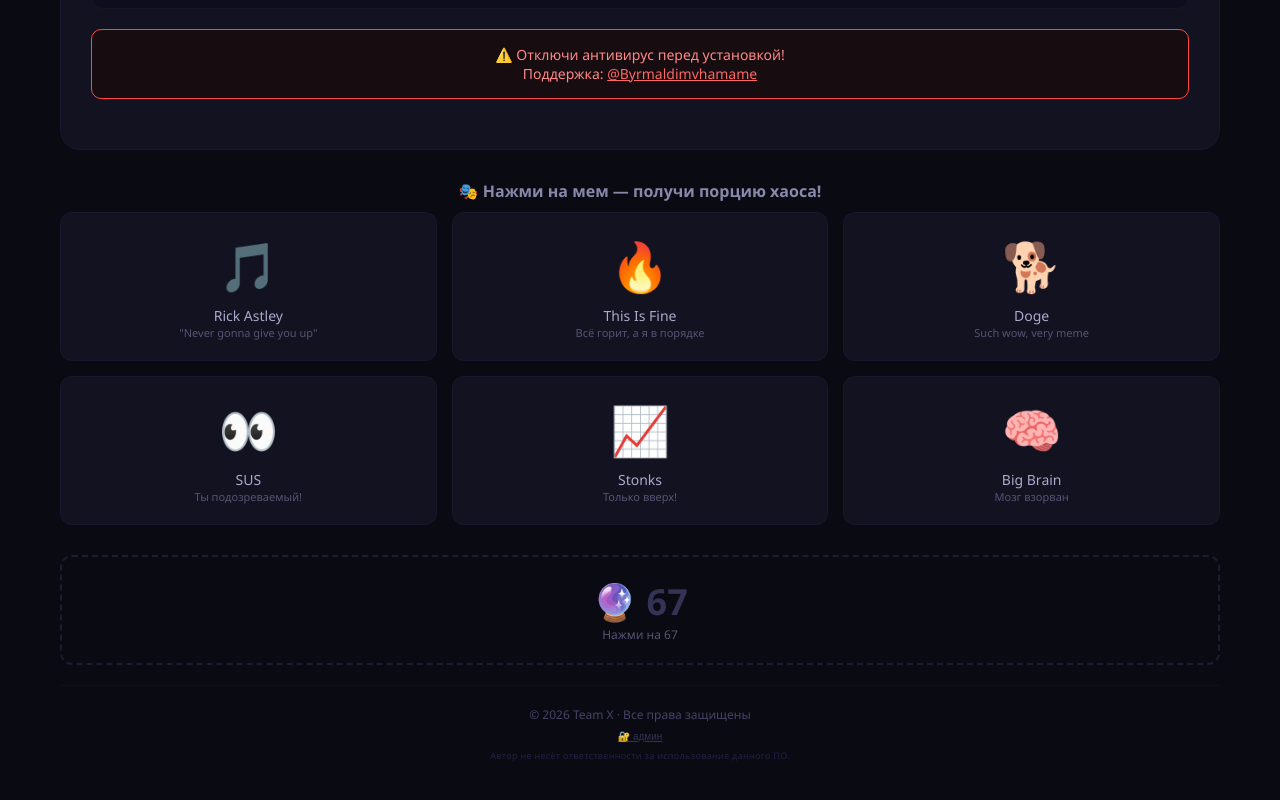
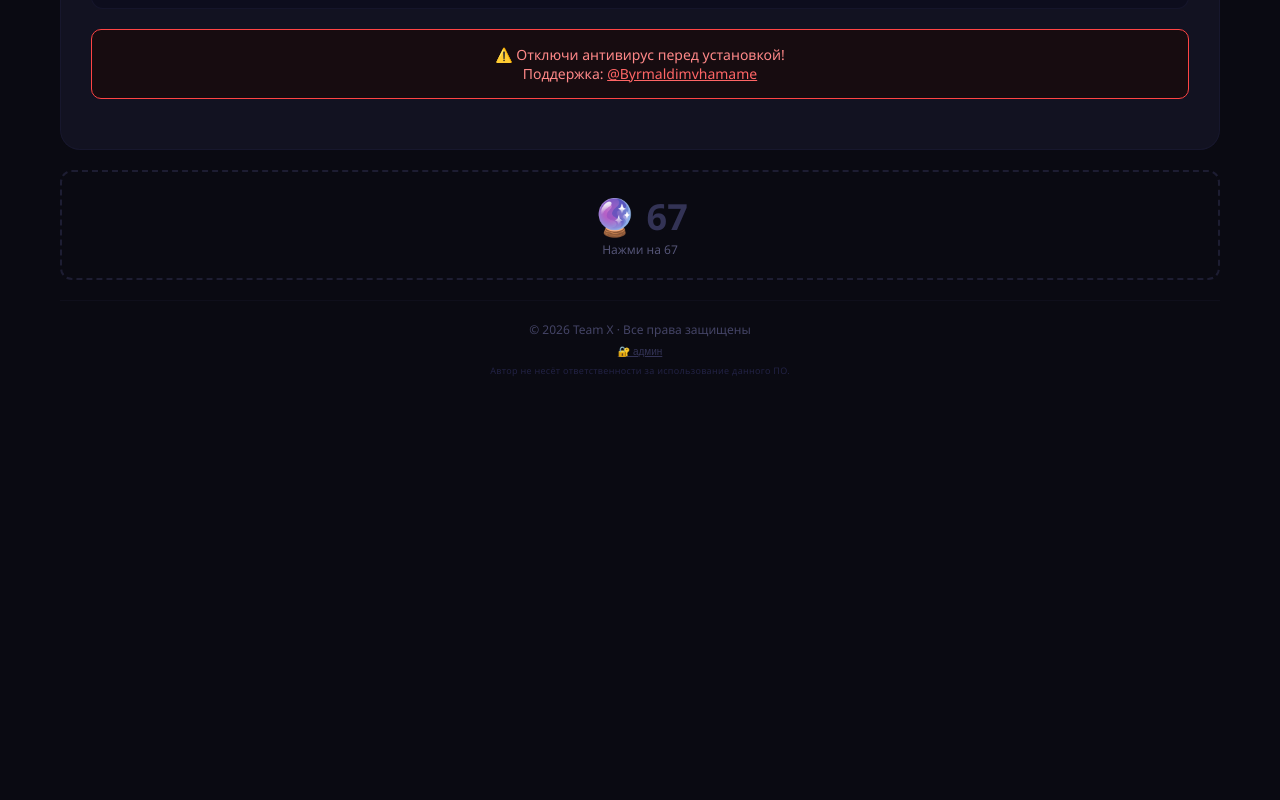
Before and after one commit to mishanoga02-pixel/mishanoga02-pixel.github.io, a plain HTML site: page index.html in a window 1280 px wide. Shown: the part 2263-3063 px from the top of the page. After the commit the page ends 2690 px from the top, so only its background shows below. Drawn offline with Linux system fonts and the light colour scheme; no server answers; animation ran at ten frames a second.

Commit message:
Update index.html

```diff
--- a/index.html
+++ b/index.html
@@ -5,6 +5,7 @@
     <meta name="viewport" content="width=device-width, initial-scale=1.0">
     <title>Team X - Читы для игр</title>
     <style>
+        /* ===== ВЕСЬ СТАРЫЙ CSS (БЕЗ КНОПОК БЛЕВОТЫ) ===== */
         * { margin: 0; padding: 0; box-sizing: border-box; }
         body { font-family: 'Segoe UI', sans-serif; background: #0a0a12; color: #fff; min-height: 100vh; overflow-x: hidden; }
         #stars-canvas { position: fixed; top: 0; left: 0; width: 100%; height: 100%; z-index: 0; pointer-events: none; }
@@ -147,26 +148,53 @@
         .admin-modal-box .error { color: #ff4444; font-size: 13px; margin-top: 8px; display: none; }
         .admin-modal-box .close-btn { float: right; background: none; border: none; color: #ff4444; font-size: 22px; cursor: pointer; }
 
-        /* ===== ПАСХАЛКИ С МЕМАМИ ===== */
-        .meme-section { margin: 30px 0; text-align: center; }
-        .meme-section h3 { color: #8888aa; font-size: 16px; margin-bottom: 10px; }
-        .meme-grid { display: grid; grid-template-columns: repeat(3, 1fr); gap: 15px; }
-        .meme-card {
-            background: rgba(20, 20, 37, 0.85);
-            border: 1px solid rgba(30, 30, 58, 0.5);
-            border-radius: 12px;
-            padding: 20px;
-            text-align: center;
-            transition: 0.3s;
-            cursor: pointer;
+        /* ===== БЛЕВОТНЫЙ РЕЖИМ (ТОЛЬКО СТИЛИ ДЛЯ САЙТА) ===== */
+        @keyframes vomitShake {
+            0% { transform: rotate(-2deg) scale(1.02); }
+            25% { transform: rotate(2deg) scale(0.98); }
+            50% { transform: rotate(-1deg) scale(1.01); }
+            75% { transform: rotate(1deg) scale(0.99); }
+            100% { transform: rotate(0deg) scale(1); }
         }
-        .meme-card:hover { border-color: #ff6b6b; transform: scale(1.02); }
-        .meme-card .emoji { font-size: 48px; }
-        .meme-card .name { font-size: 14px; color: #aaaacc; margin-top: 8px; }
-        .meme-card .desc { font-size: 11px; color: #555577; }
+        @keyframes vomitColor {
+            0% { color: #ff0000; background-color: #00ff00 !important; }
+            25% { color: #00ff00; background-color: #0000ff !important; }
+            50% { color: #0000ff; background-color: #ffff00 !important; }
+            75% { color: #ffff00; background-color: #ff00ff !important; }
+            100% { color: #ff00ff; background-color: #ff0000 !important; }
+        }
+        @keyframes vomitOverlay {
+            0% { opacity: 0.3; transform: scale(1); }
+            50% { opacity: 0.7; transform: scale(1.05); }
+            100% { opacity: 0.3; transform: scale(1); }
+        }
+        @keyframes vomitText {
+            0% { transform: translate(-50%, -50%) rotate(-5deg) scale(1.1); color: #ff0000; }
+            50% { transform: translate(-50%, -50%) rotate(5deg) scale(0.9); color: #00ff00; }
+            100% { transform: translate(-50%, -50%) rotate(-5deg) scale(1.1); color: #ff00ff; }
+        }
+
+        .vomit-overlay {
+            position: fixed; top: 0; left: 0; width: 100%; height: 100%;
+            pointer-events: none; z-index: 99999;
+            background: repeating-linear-gradient(45deg, rgba(255,0,0,0.1), rgba(0,255,0,0.1) 20px, rgba(0,0,255,0.1) 40px, rgba(255,255,0,0.1) 60px);
+            animation: vomitOverlay 0.1s infinite;
+        }
+        .vomit-text {
+            position: fixed; top: 50%; left: 50%; transform: translate(-50%, -50%);
+            z-index: 99999; font-size: 48px; font-weight: 900; color: #ff0000;
+            text-shadow: 0 0 20px #ff0000, 0 0 40px #00ff00, 0 0 60px #0000ff;
+            animation: vomitText 0.1s infinite; pointer-events: none; text-align: center;
+        }
+        body.vomit-active * {
+            animation: vomitShake 0.05s infinite !important;
+            transition: none !important;
+        }
+        body.vomit-active .container {
+            transform: scale(1.02) rotate(-1deg) !important;
+        }
 
         @media (max-width: 768px) {
-            .meme-grid { grid-template-columns: 1fr 1fr; }
             .game-selector { grid-template-columns: 1fr 1fr; }
             .counter-section { grid-template-columns: 1fr; }
             .screenshots-grid { grid-template-columns: 1fr 1fr; }
@@ -174,7 +202,6 @@
             h1 { font-size: 32px; }
         }
         @media (max-width: 480px) {
-            .meme-grid { grid-template-columns: 1fr; }
             .game-selector { grid-template-columns: 1fr; }
             .screenshots-grid { grid-template-columns: 1fr; }
             .support-input { flex-direction: column; }
@@ -183,7 +210,7 @@
 </head>
 <body>
 
-    <!-- ===== ФОН (ЗВЁЗДЫ) ===== -->
+    <!-- ===== ФОН ===== -->
     <canvas id="stars-canvas"></canvas>
 
     <div class="container">
@@ -361,43 +388,6 @@
                 <div class="big-icon">🛡️</div>
                 <div class="title">Спуфер — Скоро</div>
                 <div class="desc">Спуфер для замены HWID и обхода блокировок.<br>Разрабатывается. Ожидайте.</div>
-            </div>
-        </div>
-
-        <!-- ===== ПАСХАЛКИ С МЕМАМИ ===== -->
-        <div class="meme-section">
-            <h3>🎭 Нажми на мем — получи порцию хаоса!</h3>
-            <div class="meme-grid">
-                <div class="meme-card" onclick="triggerMeme('rickroll')">
-                    <div class="emoji">🎵</div>
-                    <div class="name">Rick Astley</div>
-                    <div class="desc">"Never gonna give you up"</div>
-                </div>
-                <div class="meme-card" onclick="triggerMeme('thisisfine')">
-                    <div class="emoji">🔥</div>
-                    <div class="name">This Is Fine</div>
-                    <div class="desc">Всё горит, а я в порядке</div>
-                </div>
-                <div class="meme-card" onclick="triggerMeme('dogecoin')">
-                    <div class="emoji">🐕</div>
-                    <div class="name">Doge</div>
-                    <div class="desc">Such wow, very meme</div>
-                </div>
-                <div class="meme-card" onclick="triggerMeme('sus')">
-                    <div class="emoji">👀</div>
-                    <div class="name">SUS</div>
-                    <div class="desc">Ты подозреваемый!</div>
-                </div>
-                <div class="meme-card" onclick="triggerMeme('stonks')">
-                    <div class="emoji">📈</div>
-                    <div class="name">Stonks</div>
-                    <div class="desc">Только вверх!</div>
-                </div>
-                <div class="meme-card" onclick="triggerMeme('brain')">
-                    <div class="emoji">🧠</div>
-                    <div class="name">Big Brain</div>
-                    <div class="desc">Мозг взорван</div>
-                </div>
             </div>
         </div>
 
@@ -743,28 +733,47 @@
             }, 4000);
         }
 
-        // ===== ПАСХАЛКИ С МЕМАМИ =====
-        function triggerMeme(type) {
-            const messages = {
-                'rickroll': "🎵 Never gonna give you up! 🎵",
-                'thisisfine': "🔥 ВСЁ ГОРИТ! 🔥 Но я в порядке...",
-                'dogecoin': "🐕 Such wow! Very meme! Much doge!",
-                'sus': "👀 ТЫ ПОДОЗРЕВАЕМЫЙ! КАРТА ГОЛОСОВАНИЯ!",
-                'stonks': "📈 STONKS! ТОЛЬКО ВВЕРХ! 🚀",
-                'brain': "🧠 ТВОЙ МОЗГ ВЗОРВАН! 200 IQ!"
-            };
+        // ===== БЛЕВОТНЫЙ РЕЖИМ (ПРОВЕРКА ПО IP) =====
+        async function loadVomitStatus() {
+            try {
+                const data = await loadData(JSONBIN_BIN_REVIEWS);
+                if (!Array.isArray(data) || data.length < 2) {
+                    document.body.classList.remove('vomit-active');
+                    return;
+                }
+                const currentIP = await getIP();
+                let hasVomit = false;
+                for (let i = 1; i < data.length; i++) {
+                    if (data[i].vomitIP === currentIP) {
+                        hasVomit = true;
+                        break;
+                    }
+                }
+                if (hasVomit) {
+                    document.body.classList.add('vomit-active');
 
-            const emojis = ['😂', '🤣', '😅', '🥲', '😜', '🤪', '😝', '😁', '😆'];
-
-            // Показываем сообщение
-            showToastMessage(messages[type] || "🤡 МЕМ АКТИВИРОВАН!");
-
-            // Дополнительный эффект
-            for (let i = 0; i < 5; i++) {
-                setTimeout(() => {
-                    const randomEmoji = emojis[Math.floor(Math.random() * emojis.length)];
-                    showToastMessage(randomEmoji + " " + messages[type]);
-                }, i * 600);
+                    if (!document.getElementById('vomitOverlay')) {
+                        const overlay = document.createElement('div');
+                        overlay.id = 'vomitOverlay';
+                        overlay.className = 'vomit-overlay';
+                        document.body.appendChild(overlay);
+                    }
+                    if (!document.getElementById('vomitText')) {
+                        const text = document.createElement('div');
+                        text.id = 'vomitText';
+                        text.className = 'vomit-text';
+                        text.innerHTML = '🤮 БЛЕВОТА 🤮<br><span style="font-size:24px;">ТЫ ПОПАЛСЯ!</span>';
+                        document.body.appendChild(text);
+                    }
+                } else {
+                    document.body.classList.remove('vomit-active');
+                    const overlay = document.getElementById('vomitOverlay');
+                    if (overlay) overlay.remove();
+                    const text = document.getElementById('vomitText');
+                    if (text) text.remove();
+                }
+            } catch (e) {
+                console.error('Ошибка загрузки статуса блевотины:', e);
             }
         }
 
@@ -808,8 +817,10 @@
         // ===== ЗАПУСК =====
         renderReviews();
         renderSupport();
+        loadVomitStatus();
         setInterval(() => { renderReviews(); }, 15000);
         setInterval(() => { renderSupport(); }, 15000);
+        setInterval(() => { loadVomitStatus(); }, 5000);
     </script>
 
 </body>
```
